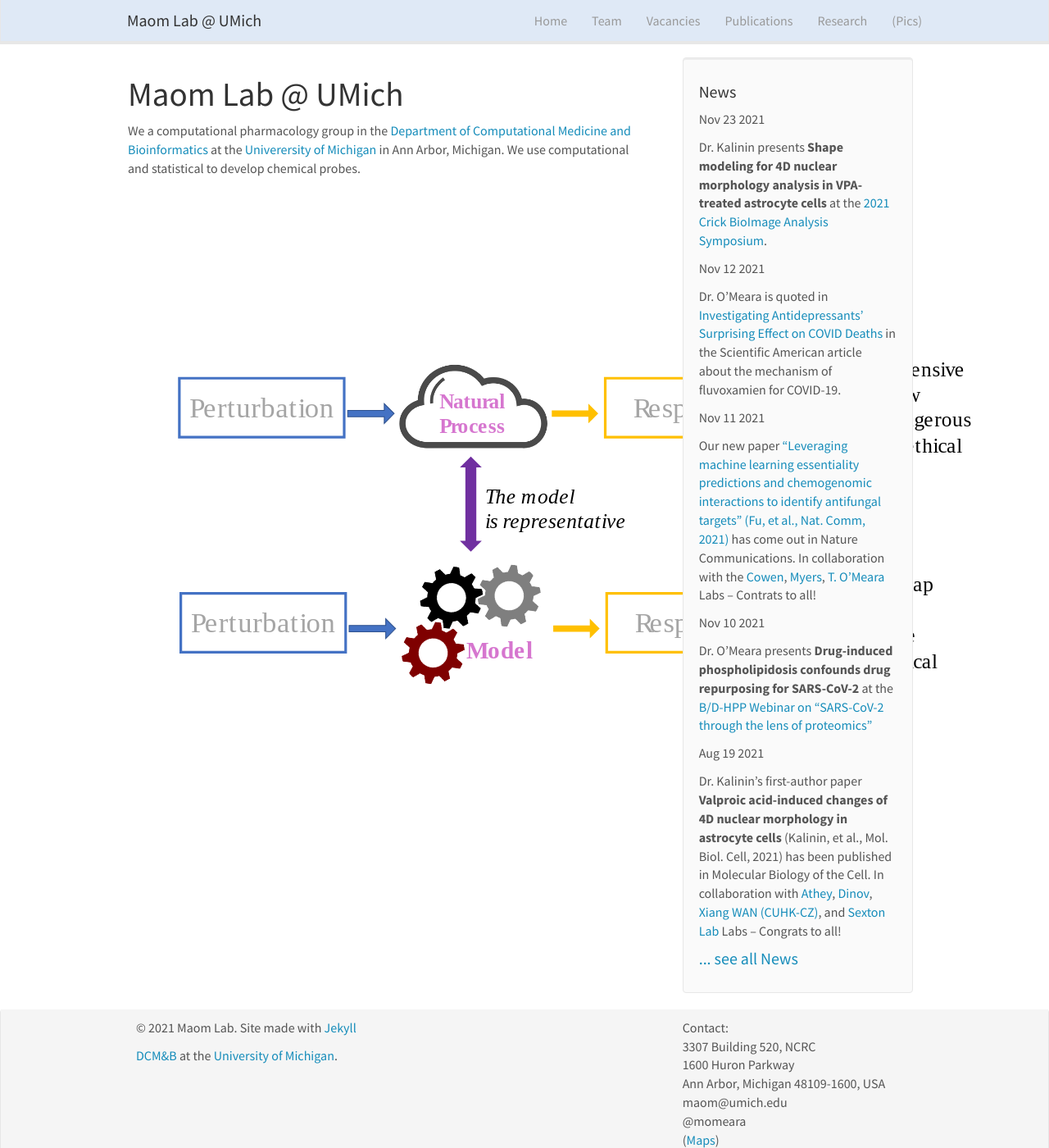
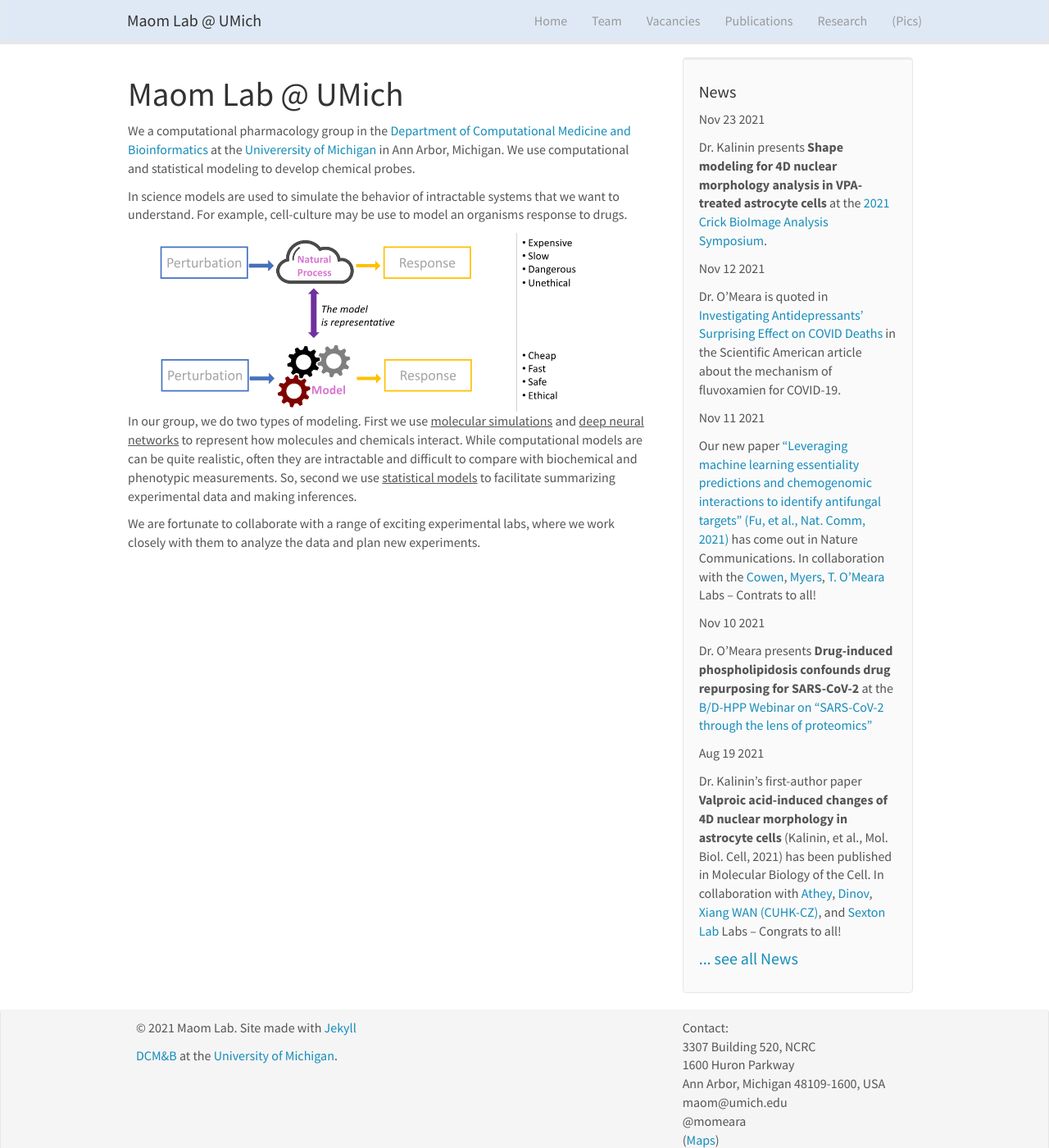
Before and after one commit to momeara/maomlab.github.io, a Jekyll site: the page built from _pages/home.md, in a window 1280 px wide and 1400 px high. Shown: the whole window at 82% size. Built offline with Jekyll 4.4.1, drawn with Linux system fonts in a browser that asks for light colours; nearby versions of some CDN libraries.

Commit message:
update home page

```diff
--- a/_pages/home.md
+++ b/_pages/home.md
@@ -7,12 +7,16 @@ permalink: /
 ---
 # Maom Lab @ UMich
 
-We a computational pharmacology group in the [Department of Computational Medicine and Bioinformatics](https://medicine.umich.edu/dept/computational-medicine-bioinformatics) at the [Univerersity of Michigan](https://umich.edu/) in Ann Arbor, Michigan. We use computational and statistical to develop chemical probes.
+We a computational pharmacology group in the [Department of Computational Medicine and Bioinformatics](https://medicine.umich.edu/dept/computational-medicine-bioinformatics) at the [Univerersity of Michigan](https://umich.edu/) in Ann Arbor, Michigan. We use computational and statistical modeling to develop chemical probes.
 
+In science models are used to simulate the behavior of intractable systems that we want to understand. For example, cell-culture may be use to model an organisms response to drugs.
 <div class="container"><div class="row">
 <div class="col-sm-6">
   <img
-    src="{{site.url }}{{ site.baseurl }}/images/home/model_building.svg"
+    src="{{ site.url }}{{ site.baseurl }}/images/home/model_building.svg"
     alt="model building paradigm"/>
 </div>
 </div></div>
+In our group, we do two types of modeling. First we use <u>molecular simulations</u> and <u>deep neural networks</u> to represent how molecules and chemicals interact. While computational models are can be quite realistic, often they are intractable and difficult to compare with biochemical and phenotypic measurements. So, second we use <u>statistical models</u> to facilitate summarizing experimental data and making inferences.
+
+We are fortunate to collaborate with a range of exciting experimental labs, where we work closely with them to analyze the data and plan new experiments.
--- a/css/main.scss
+++ b/css/main.scss
@@ -7,7 +7,6 @@ img { margin-bottom: 24px;
      margin-top: 17px;
     border-radius:2%;
 }
-
 
 body {
 	padding-top: 70px;
@@ -59,10 +58,21 @@ firstp {
 }
 
 /* Team & Publications */
-#gridid img { margin: 16px 22px 6px 0; border-radius:10%; box-shadow: 2px 2px 5px #888888 }
-#homeid img { margin: 0 0 0 0; border-radius:5%; box-shadow: 0px 0px 0px #888888 }
-#picid img { margin: 6px 3px 60px 6px; border-radius:1%; box-shadow: 2px 2px 5px #888888 }
-#gridid .row { margin-bottom: 24px; }
+#gridid img {
+    margin: 16px 22px 6px 0;
+    border-radius:10%;
+    box-shadow: 2px 2px 5px #888888 }
+#homeid img {
+    margin: 0 0 0 0;
+    border-radius:5%;
+    max-width: 100%;
+    box-shadow: 0px 0px 0px #888888 }
+#picid img {
+    margin: 6px 3px 60px 6px;
+    border-radius:1%;
+    box-shadow: 2px 2px 5px #888888 }
+#gridid .row {
+    margin-bottom: 24px; }
 
 
 /* Grid overrides */
```
Also changed, not shown: images/home/model_building.svg.
